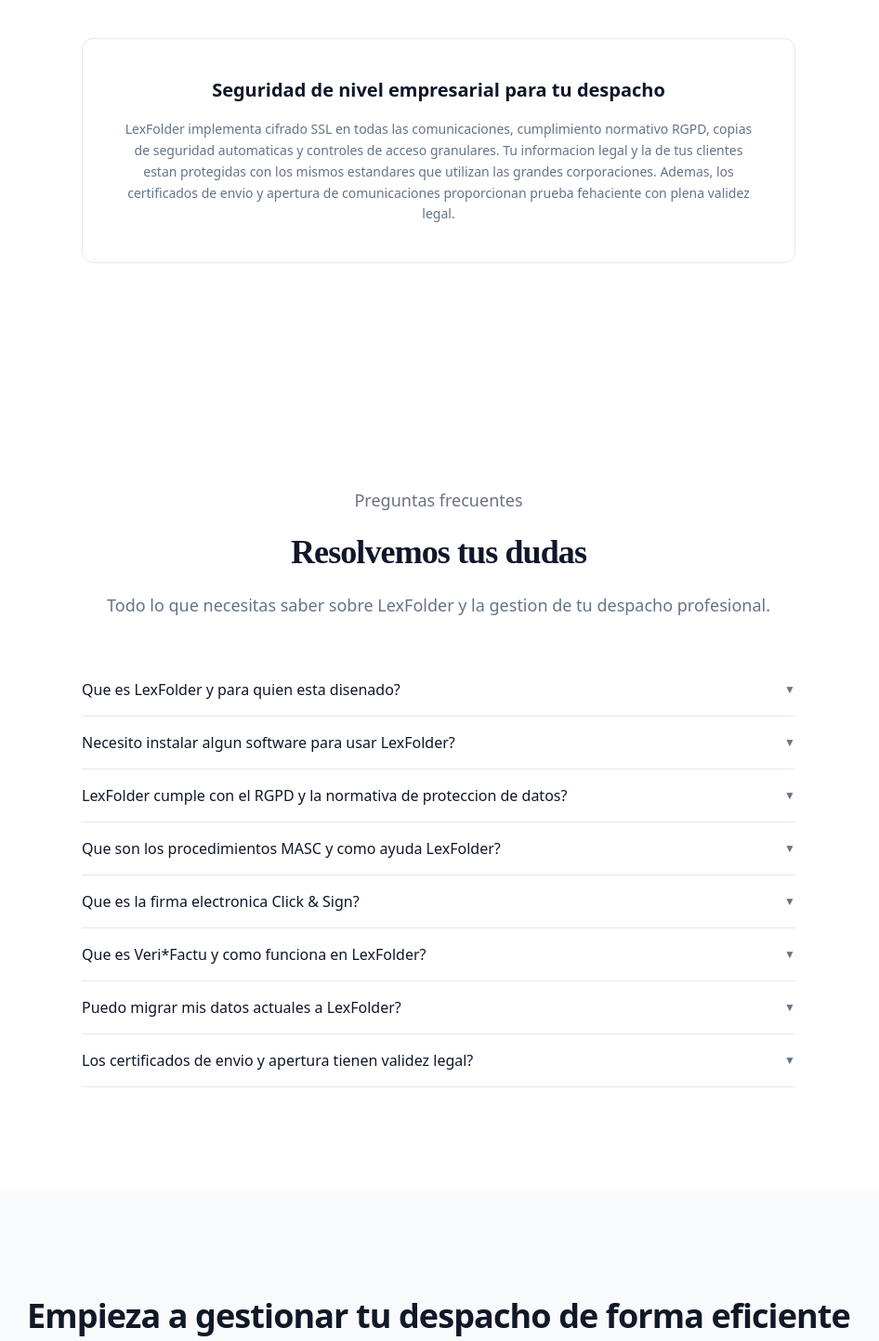
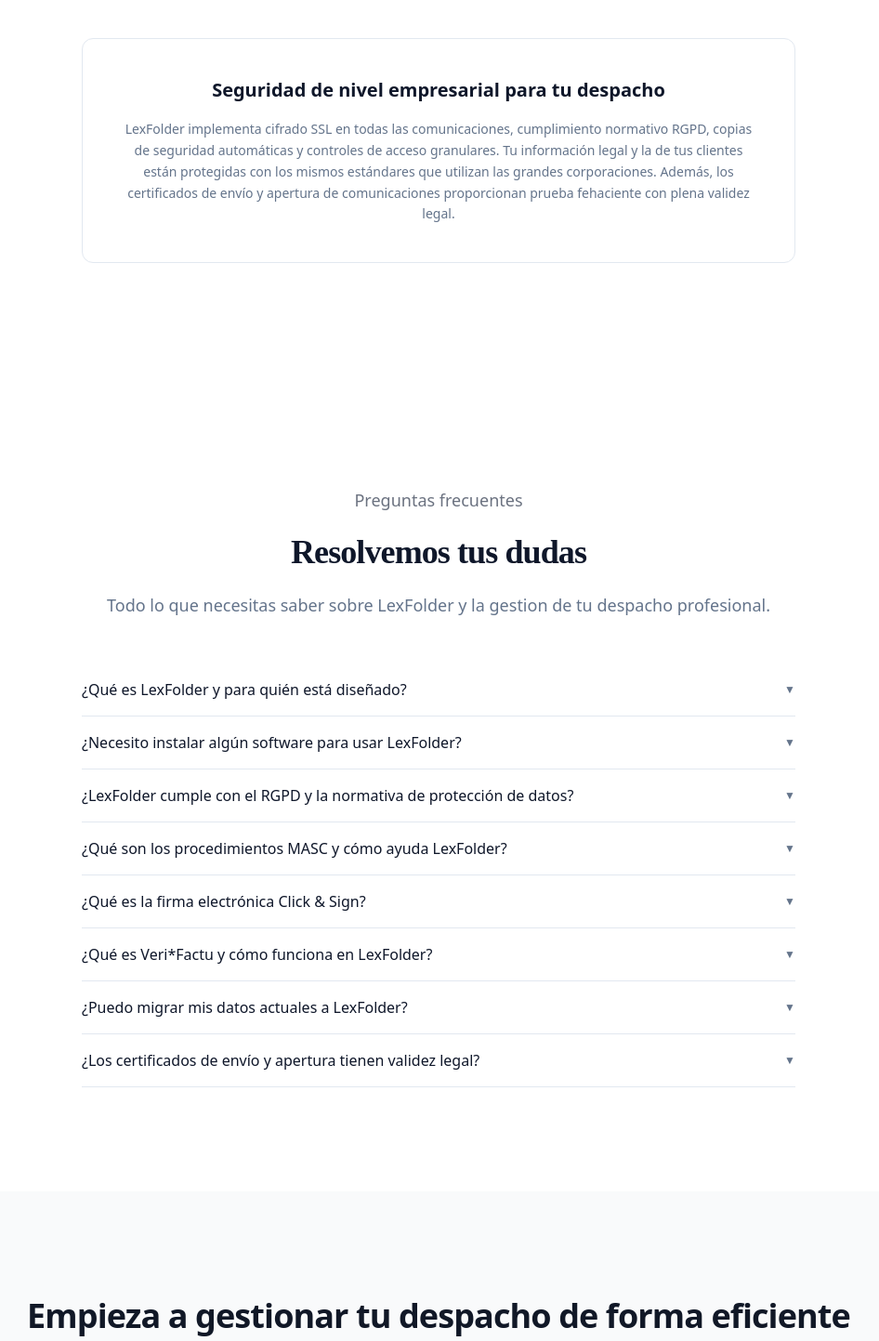
Before and after one commit to cristinaepcdoctor/landing, an Angular app: page / in a window 1280 px wide. Shown: the part 4680-6123 px from the top of the page at 93% size, without its empty margins (168-1114 px from the left). Built offline with nearby package versions, Linux system fonts and the light colour scheme.

Commit message:
Posicionamiento SEO actualizado.

```diff
--- a/src/app/components/landing/faq/faq.ts
+++ b/src/app/components/landing/faq/faq.ts
@@ -11,45 +11,44 @@
 export class FAQ {
     faqs = [
         {
-            question: "Que es LexFolder y para quien esta disenado?",
+            question: "¿Qué es LexFolder y para quién está diseñado?",
             answer:
-                "LexFolder es un software de gestion integral disenado especificamente para despachos de abogados, mediadores, arbitros y profesionales del derecho. Permite gestionar expedientes, documentos, comunicaciones, facturacion y procedimientos de resolucion alternativa de disputas (MASC) desde una unica plataforma online.",
+                "LexFolder es un software de gestión integral diseñado específicamente para despachos de abogados, mediadores, árbitros y profesionales del derecho. Permite gestionar expedientes, documentos, comunicaciones, facturación y procedimientos de resolución alternativa de disputas (MASC) desde una única plataforma online.",
         },
         {
-            question: "Necesito instalar algun software para usar LexFolder?",
+            question: "¿Necesito instalar algún software para usar LexFolder?",
             answer:
-                "No. LexFolder es una plataforma 100% online (SaaS). Solo necesitas un navegador web y conexion a internet. Funciona en cualquier dispositivo: ordenador, tablet o telefono movil, sin necesidad de instalaciones ni actualizaciones manuales.",
+                "No. LexFolder es una plataforma 100% online (SaaS). Solo necesitas un navegador web y conexión a internet. Funciona en cualquier dispositivo: ordenador, tablet o teléfono móvil, sin necesidad de instalaciones ni actualizaciones manuales.",
         },
         {
-            question: "LexFolder cumple con el RGPD y la normativa de proteccion de datos?",
+            question: "¿LexFolder cumple con el RGPD y la normativa de protección de datos?",
             answer:
-                "Si. LexFolder esta disenado con el cumplimiento normativo del RGPD como prioridad. Implementamos cifrado SSL en todas las comunicaciones, controles de acceso granulares, copias de seguridad automaticas y todas las medidas tecnicas necesarias para proteger los datos personales de tus clientes.",
+                "Sí. LexFolder está diseñado con el cumplimiento normativo del RGPD como prioridad. Implementamos cifrado SSL en todas las comunicaciones, controles de acceso granulares, copias de seguridad automáticas y todas las medidas técnicas necesarias para proteger los datos personales de tus clientes.",
         },
         {
-            question: "Que son los procedimientos MASC y como ayuda LexFolder?",
+            question: "¿Qué son los procedimientos MASC y cómo ayuda LexFolder?",
             answer:
-                "MASC son los Medios Adecuados de Solucion de Controversias, que incluyen mediacion, arbitraje, conciliacion y negociacion. LexFolder ofrece herramientas especializadas para gestionar estos procedimientos: plantillas de actas, seguimiento de procesos, comunicacion segura entre partes, gestion de plazos y documentacion automatizada.",
+                "MASC son los Medios Adecuados de Solución de Controversias, que incluyen mediación, arbitraje, conciliación y negociación. LexFolder ofrece herramientas especializadas para gestionar estos procedimientos: plantillas de actas, seguimiento de procesos, comunicación segura entre partes, gestión de plazos y documentación automatizada.",
         },
         {
-            question: "Que es la firma electronica Click & Sign?",
+            question: "¿Qué es la firma electrónica Click & Sign?",
             answer:
-                "Click & Sign es el sistema de firma electronica integrado en LexFolder que permite firmar documentos online con plena validez legal. Tus clientes pueden firmar documentos desde cualquier dispositivo sin necesidad de desplazarse, agilizando los procesos de tu despacho.",
+                "Click & Sign es el sistema de firma electrónica integrado en LexFolder que permite firmar documentos online con plena validez legal. Tus clientes pueden firmar documentos desde cualquier dispositivo sin necesidad de desplazarse, agilizando los procesos de tu despacho.",
         },
         {
-            question: "Que es Veri*Factu y como funciona en LexFolder?",
+            question: "¿Qué es Veri*Factu y cómo funciona en LexFolder?",
             answer:
-                "Veri*Factu es el sistema de facturacion electronica conforme a la normativa vigente en Espana. LexFolder incorpora la emision de facturas electronicas adaptada a los requisitos legales, permitiendote facturar a tus clientes de forma rapida, segura y conforme a la ley.",
+                "Veri*Factu es el sistema de facturación electrónica conforme a la normativa vigente en España. LexFolder incorpora la emisión de facturas electrónicas adaptada a los requisitos legales, permitiéndote facturar a tus clientes de forma rápida, segura y conforme a la ley.",
         },
         {
-            question: "Puedo migrar mis datos actuales a LexFolder?",
+            question: "¿Puedo migrar mis datos actuales a LexFolder?",
             answer:
-                "Si. LexFolder ofrece asistencia en la migracion de datos para que la transicion sea lo mas sencilla posible. Nuestro equipo de soporte te guiara durante todo el proceso para que puedas empezar a trabajar con toda tu informacion disponible.",
+                "Sí. LexFolder ofrece asistencia en la migración de datos para que la transición sea lo más sencilla posible. Nuestro equipo de soporte te guiará durante todo el proceso para que puedas empezar a trabajar con toda tu información disponible.",
         },
         {
-            question: "Los certificados de envio y apertura tienen validez legal?",
+            question: "¿Los certificados de envío y apertura tienen validez legal?",
             answer:
-                "Si. LexFolder genera certificados de envio y apertura de comunicaciones con plena validez legal. Estos certificados acreditan tanto la entrega del contenido como la fecha y hora exacta de su lectura, proporcionando prueba fehaciente en caso de disputas.",
+                "Sí. LexFolder genera certificados de envío y apertura de comunicaciones con plena validez legal. Estos certificados acreditan tanto la entrega del contenido como la fecha y hora exacta de su lectura, proporcionando prueba fehaciente en caso de disputas.",
         },
     ]
-
 }
--- a/src/app/components/landing/security/security.html
+++ b/src/app/components/landing/security/security.html
@@ -8,8 +8,8 @@
                 Una plataforma en la que puedes confiar
             </h2>
             <p class="descripcion">
-                Disenada con los mas altos estandares de seguridad para proteger
-                la informacion confidencial de tu despacho y tus clientes.
+                Diseñada con los más altos estándares de seguridad para proteger
+                la información confidencial de tu despacho y tus clientes.
             </p>
         </div>
 
@@ -27,11 +27,11 @@
             </h3>
             <p class="texto-confianza">
                 LexFolder implementa cifrado SSL en todas las comunicaciones,
-                cumplimiento normativo RGPD, copias de seguridad automaticas
-                y controles de acceso granulares. Tu informacion legal y la de
-                tus clientes estan protegidas con los mismos estandares que
-                utilizan las grandes corporaciones. Ademas, los certificados
-                de envio y apertura de comunicaciones proporcionan prueba
+                cumplimiento normativo RGPD, copias de seguridad automáticas
+                y controles de acceso granulares. Tu información legal y la de
+                tus clientes están protegidas con los mismos estándares que
+                utilizan las grandes corporaciones. Además, los certificados
+                de envío y apertura de comunicaciones proporcionan prueba
                 fehaciente con plena validez legal.
             </p>
         </div>
--- a/src/index.html
+++ b/src/index.html
@@ -1,16 +1,19 @@
 <!doctype html>
 <html lang="es">
+
 <head>
-    <!-- Le decimos a google qué es LexFolder, qué hace y cómo categorizarlo -->
+  <!-- Schema.org: SoftwareApplication -->
   <script type="application/ld+json">
       {
         "@context": "https://schema.org",
         "@type": "SoftwareApplication",
         "name": "LexFolder",
-        "description": "Software de gestión integral para despachos de abogados. Gestión documental, videoconferencias, firma electrónica, facturación Veri*Factu y procedimientos MASC.",
+        "description": "Software de gestión integral para despachos de abogados. Gestión documental,
+        videoconferencias, firma electrónica, facturación Veri*Factu y procedimientos MASC.",
         "url": "https://landing.lexfolder.net",
         "applicationCategory": "BusinessApplication",
         "operatingSystem": "Web",
+        "inLanguage": "es",
         "offers": {
           "@type": "Offer",
           "price": "0",
@@ -20,7 +23,15 @@
         "provider": {
           "@type": "Organization",
           "name": "LexFolder",
-          "url": "https://lexfolder.net"
+          "url": "https://lexfolder.net",
+          "logo": "https://landing.lexfolder.net/logo-lexfolder.png",
+          "contactPoint": {
+            "@type": "ContactPoint",
+            "telephone": "+34-635-64-64-55",
+            "email": "soporte@lexfolder.es",
+            "contactType": "customer support",
+            "availableLanguage": "Spanish"
+          }
         },
         "featureList": [
           "Gestión documental",
@@ -32,45 +43,146 @@
         ]
       }
     </script>
-    <!--Metadatos para posicionamiento en redes-->
+
+  <!-- Schema.org: Organization -->
+  <script type="application/ld+json">
+      {
+        "@context": "https://schema.org",
+        "@type": "Organization",
+        "name": "LexFolder",
+        "url": "https://lexfolder.net",
+        "logo": "https://landing.lexfolder.net/logo-lexfolder.png",
+        "description": "Plataforma de gestión documental y procedimientos MASC para despachos de abogados y profesionales del derecho.",
+        "telephone": "+34635646455",
+        "email": "soporte@lexfolder.es",
+        "address": {
+          "@type": "PostalAddress",
+          "addressCountry": "ES"
+        }
+      }
+    </script>
+
+  <!-- Schema.org: FAQPage (Rich Snippets en Google) -->
+  <script type="application/ld+json">
+      {
+        "@context": "https://schema.org",
+        "@type": "FAQPage",
+        "mainEntity": [
+          {
+            "@type": "Question",
+            "name": "¿Qué es LexFolder y para quién está diseñado?",
+            "acceptedAnswer": {
+              "@type": "Answer",
+              "text": "LexFolder es un software de gestión integral diseñado específicamente
+              para despachos de abogados, mediadores, árbitros y profesionales del derecho.
+              Permite gestionar expedientes, documentos, comunicaciones, facturación y procedimientos
+              MASC desde una única plataforma online."
+            }
+          },
+          {
+            "@type": "Question",
+            "name": "¿Necesito instalar algún software para usar LexFolder?",
+            "acceptedAnswer": {
+              "@type": "Answer",
+              "text": "No. LexFolder es una plataforma 100% online (SaaS). Solo necesitas un
+              navegador web y conexión a internet. Funciona en cualquier dispositivo: ordenador,
+              tablet o teléfono móvil, sin instalaciones ni actualizaciones manuales."
+            }
+          },
+          {
+            "@type": "Question",
+            "name": "¿LexFolder cumple con el RGPD y la normativa de protección de datos?",
+            "acceptedAnswer": {
+              "@type": "Answer",
+              "text": "Sí. LexFolder está diseñado con el cumplimiento normativo del RGPD como
+              prioridad. Implementamos cifrado SSL, controles de acceso granulares, copias de
+              seguridad automáticas y todas las medidas técnicas necesarias para proteger los
+              datos personales de tus clientes."
+            }
+          },
+          {
+            "@type": "Question",
+            "name": "¿Qué son los procedimientos MASC y cómo ayuda LexFolder?",
+            "acceptedAnswer": {
+              "@type": "Answer",
+              "text": "MASC son los Medios Adecuados de Solución de Controversias, que incluyen
+              mediación, arbitraje, conciliación y negociación. LexFolder ofrece herramientas
+              especializadas: plantillas de actas, seguimiento de procesos, comunicación segura
+              entre partes y gestión de plazos."
+            }
+          },
+          {
+            "@type": "Question",
+            "name": "¿Qué es la firma electrónica Click & Sign?",
+            "acceptedAnswer": {
+              "@type": "Answer",
+              "text": "Click & Sign es el sistema de firma electrónica integrado en LexFolder
+              que permite firmar documentos online con plena validez legal desde cualquier dispositivo."
+            }
+          },
+          {
+            "@type": "Question",
+            "name": "¿Qué es Veri*Factu y cómo funciona en LexFolder?",
+            "acceptedAnswer": {
+              "@type": "Answer",
+              "text": "Veri*Factu es el sistema de facturación electrónica conforme a la normativa
+              vigente en España. LexFolder incorpora emisión de facturas electrónicas adaptada a los requisitos legales."
+            }
+          },
+          {
+            "@type": "Question",
+            "name": "¿Los certificados de envío y apertura tienen validez legal?",
+            "acceptedAnswer": {
+              "@type": "Answer",
+              "text": "Sí. LexFolder genera certificados de envío y apertura de comunicaciones con
+              plena validez legal, acreditando la entrega del contenido y la fecha y hora exacta de su lectura."
+            }
+          }
+        ]
+      }
+    </script>
+
+  <!-- Metadatos esenciales -->
   <meta charset="utf-8" />
   <title>LexFolder | Software de gestión para despachos de abogados</title>
-    <meta
-      name="description"
-      content="Gestiona tu despacho profesional con LexFolder. Gestión documental, videoconferencias, firma electrónica, facturación Veri*Factu y procedimientos MASC en una sola plataforma."
-    />
+  <meta name="description" content="Gestiona tu despacho profesional con LexFolder. Gestión documental, videoconferencias, firma electrónica,
+      facturación Veri*Factu y procedimientos MASC en una sola plataforma." />
+  <meta name="author" content="LexFolder" />
   <meta name="robots" content="index, follow" />
   <link rel="canonical" href="https://landing.lexfolder.net/" />
 
-    <!-- Open Graph (para compartir en redes sociales) -->
+  <!-- Open Graph (compartir en redes sociales) -->
   <meta property="og:type" content="website" />
   <meta property="og:url" content="https://landing.lexfolder.net/" />
-    <meta
-      property="og:title"
-      content="LexFolder | Software de gestión para despachos de abogados"
-    />
-    <meta
-      property="og:description"
-      content="Gestiona tu despacho profesional con LexFolder. Gestión documental, videoconferencias, firma electrónica, facturación Veri*Factu y MASC en una sola plataforma."
-    />
+  <meta property="og:title" content="LexFolder | Software de gestión para despachos de abogados" />
+  <meta property="og:description" content="Gestiona tu despacho profesional con LexFolder. Gestión documental,
+    videoconferencias, firma electrónica, facturación Veri*Factu y MASC en una sola plataforma." />
+  <meta property="og:image" content="https://landing.lexfolder.net/og-image.png" />
+  <meta property="og:image:width" content="1200" />
+  <meta property="og:image:height" content="630" />
+  <meta property="og:image:alt" content="LexFolder - Software de gestión para despachos de abogados" />
+  <meta property="og:locale" content="es_ES" />
+  <meta property="og:site_name" content="LexFolder" />
 
   <!-- Twitter/X -->
   <meta name="twitter:card" content="summary_large_image" />
-    <meta
-      name="twitter:title"
-      content="LexFolder | Software de gestión para despachos de abogados"
-    />
-    <meta
-      name="twitter:description"
-      content="Gestiona tu despacho profesional con LexFolder. Gestión documental, videoconferencias, firma electrónica, facturación Veri*Factu y MASC en una sola plataforma."
-    />
+  <meta name="twitter:title" content="LexFolder | Software de gestión para despachos de abogados" />
+  <meta name="twitter:description" content="Gestiona tu despacho profesional con LexFolder.
+    Gestión documental, videoconferencias, firma electrónica, facturación Veri*Factu y MASC en una sola plataforma." />
+  <meta name="twitter:image" content="https://landing.lexfolder.net/og-image.png" />
+
   <base href="/" />
   <meta name="viewport" content="width=device-width, initial-scale=1" />
   <link rel="icon" type="image/png" href="logo-lexfolder.png" />
+
+  <!-- Preconnect para mejorar LCP (Core Web Vitals) -->
+  <link rel="preconnect" href="https://fonts.googleapis.com" />
+  <link rel="preconnect" href="https://fonts.gstatic.com" crossorigin />
   <link href="https://fonts.googleapis.com/icon?family=Material+Icons" rel="stylesheet" />
 </head>
 
 <body>
   <app-root></app-root>
 </body>
+
 </html>
```
Also changed, not shown: src/app/components/landing/footer/footer.html (+7 -4 lines), public/robots.txt (added), 2 other files (tests, documents, lock files or other folders). Lines whose indentation alone changed are shown as unchanged.
